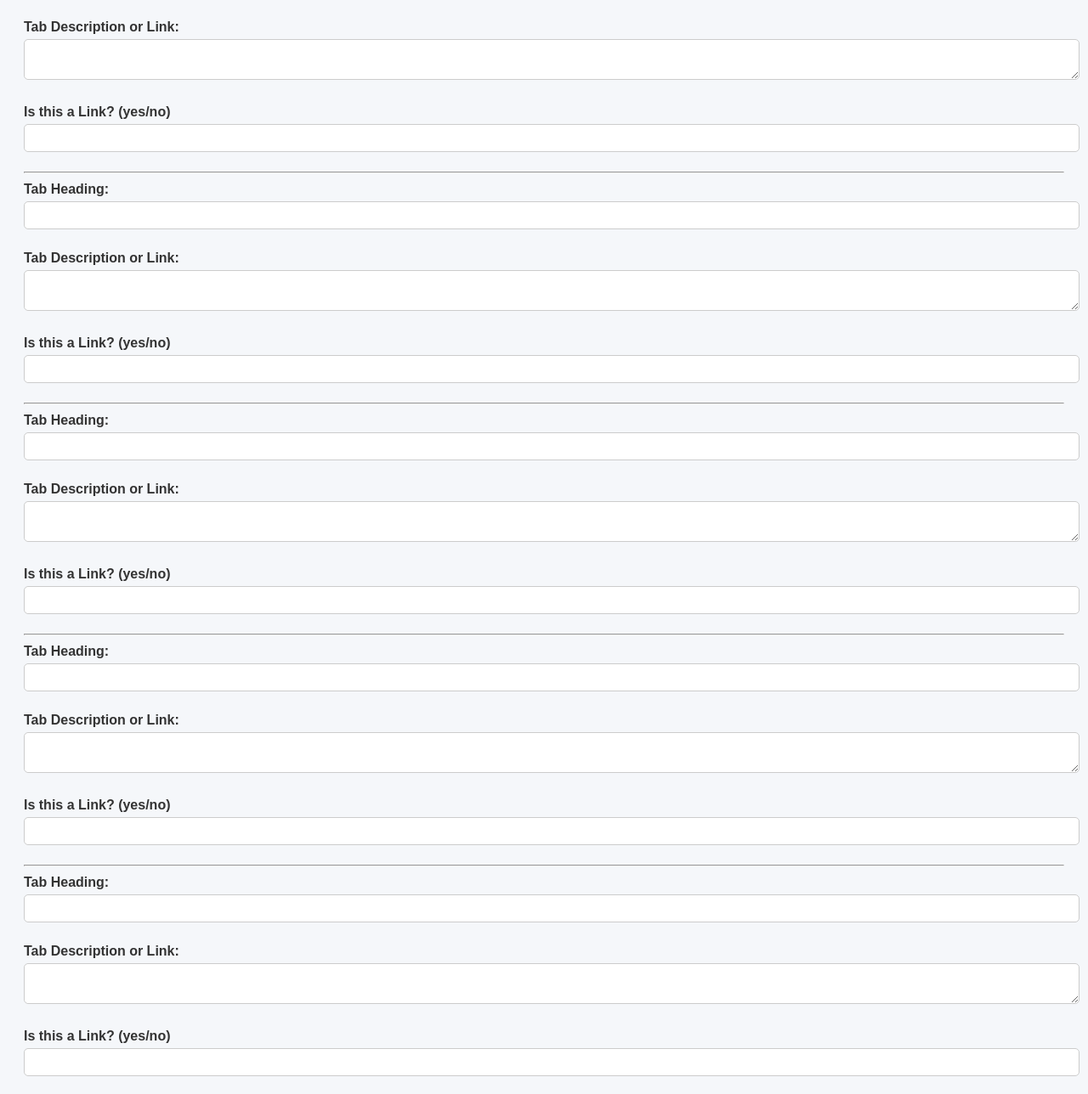
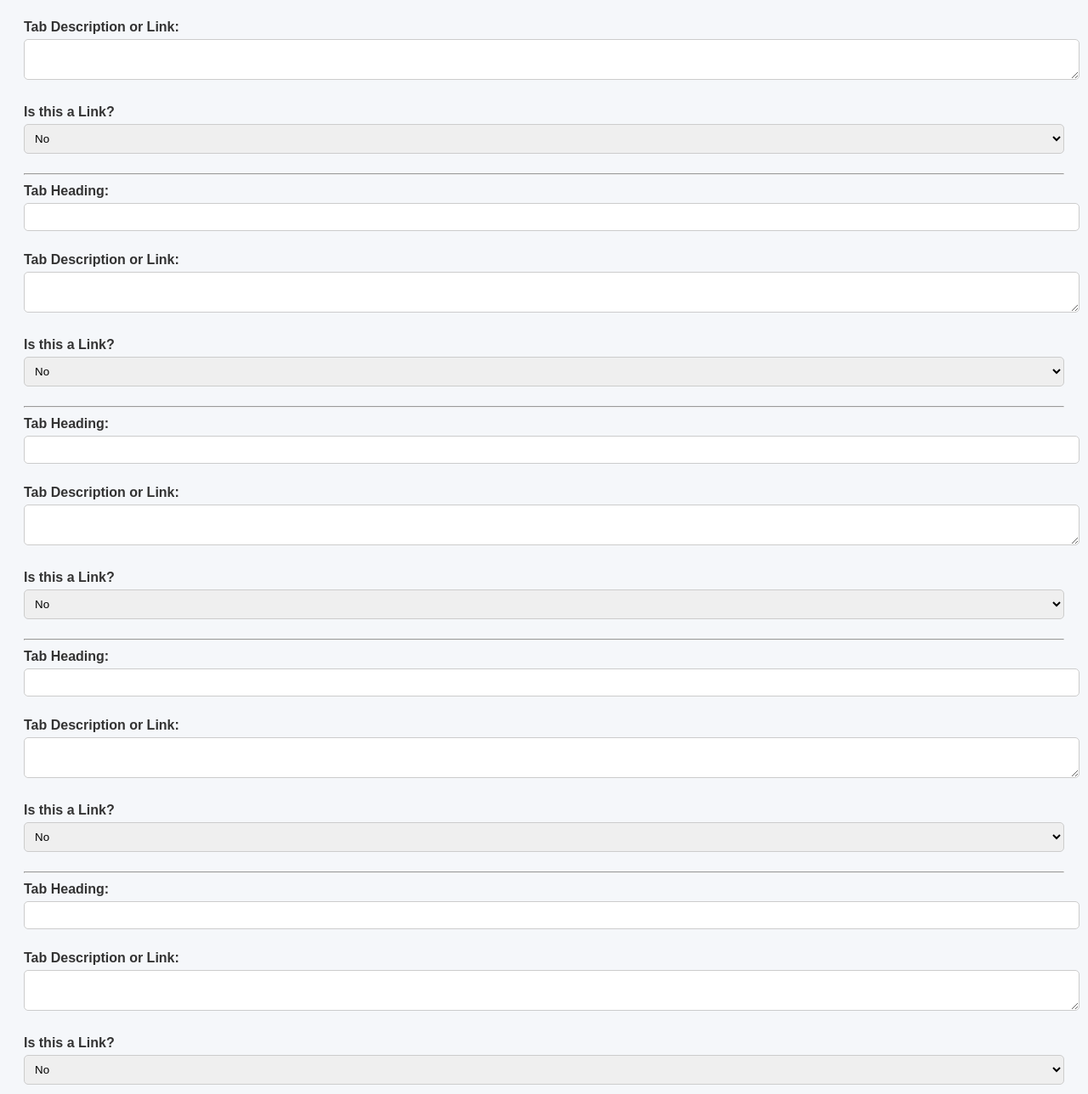
Before and after one commit to mrswattsartHS/teacher-welcome-page-html, a plain HTML site: page index.html in a window 1280 px wide. Shown: the part 270-1558 px from the top of the page at 85% size. Drawn offline with Linux system fonts and the light colour scheme.

Commit message:
Update index.html

```diff
--- a/index.html
+++ b/index.html
@@ -45,6 +45,12 @@
       margin-top: 20px;
       white-space: pre-wrap;
     }
+    .preview-box {
+      background: #fff;
+      border: 1px dashed #999;
+      margin-top: 20px;
+      padding: 15px;
+    }
   </style>
 </head>
 <body>
@@ -59,8 +65,11 @@
         <input type="text" name="tabHeading">
         <label>Tab Description or Link:</label>
         <textarea name="tabContent"></textarea>
-        <label>Is this a Link? (yes/no)</label>
-        <input type="text" name="isLink">
+        <label>Is this a Link?</label>
+        <select name="isLink">
+          <option value="no">No</option>
+          <option value="yes">Yes</option>
+        </select>
         <hr>
       </div>
       <div class="tabInput">
@@ -68,8 +77,11 @@
         <input type="text" name="tabHeading">
         <label>Tab Description or Link:</label>
         <textarea name="tabContent"></textarea>
-        <label>Is this a Link? (yes/no)</label>
-        <input type="text" name="isLink">
+        <label>Is this a Link?</label>
+        <select name="isLink">
+          <option value="no">No</option>
+          <option value="yes">Yes</option>
+        </select>
         <hr>
       </div>
       <div class="tabInput">
@@ -77,8 +89,11 @@
         <input type="text" name="tabHeading">
         <label>Tab Description or Link:</label>
         <textarea name="tabContent"></textarea>
-        <label>Is this a Link? (yes/no)</label>
-        <input type="text" name="isLink">
+        <label>Is this a Link?</label>
+        <select name="isLink">
+          <option value="no">No</option>
+          <option value="yes">Yes</option>
+        </select>
         <hr>
       </div>
       <div class="tabInput">
@@ -86,8 +101,11 @@
         <input type="text" name="tabHeading">
         <label>Tab Description or Link:</label>
         <textarea name="tabContent"></textarea>
-        <label>Is this a Link? (yes/no)</label>
-        <input type="text" name="isLink">
+        <label>Is this a Link?</label>
+        <select name="isLink">
+          <option value="no">No</option>
+          <option value="yes">Yes</option>
+        </select>
         <hr>
       </div>
       <div class="tabInput">
@@ -95,8 +113,11 @@
         <input type="text" name="tabHeading">
         <label>Tab Description or Link:</label>
         <textarea name="tabContent"></textarea>
-        <label>Is this a Link? (yes/no)</label>
-        <input type="text" name="isLink">
+        <label>Is this a Link?</label>
+        <select name="isLink">
+          <option value="no">No</option>
+          <option value="yes">Yes</option>
+        </select>
         <hr>
       </div>
     </div>
@@ -128,6 +149,9 @@
   <h2>Your HTML Output</h2>
   <div class="output" id="output"></div>
 
+  <h2>Live Preview</h2>
+  <div class="preview-box" id="previewBox"></div>
+
   <script>
     function addTab() {
       const container = document.getElementById('tabContainer');
@@ -138,8 +162,11 @@
         <input type="text" name="tabHeading">
         <label>Tab Description or Link:</label>
         <textarea name="tabContent"></textarea>
-        <label>Is this a Link? (yes/no)</label>
-        <input type="text" name="isLink">
+        <label>Is this a Link?</label>
+        <select name="isLink">
+          <option value="no">No</option>
+          <option value="yes">Yes</option>
+        </select>
         <hr>
       `;
       container.appendChild(div);
@@ -171,11 +198,9 @@
 </div>
 `;
 
-      const finalHTML = `<!-- Header Image -->
-<img src="${getVal('headerImage')}" alt="Header Image" style="width:100%;">
-${html}`;
-
+      const finalHTML = `<!-- Header Image -->\n<img src="${getVal('headerImage')}" alt="Header Image" style="width:100%;">\n${html}`;
       document.getElementById('output').textContent = finalHTML;
+      document.getElementById('previewBox').innerHTML = finalHTML;
     }
   </script>
 </body>
```
